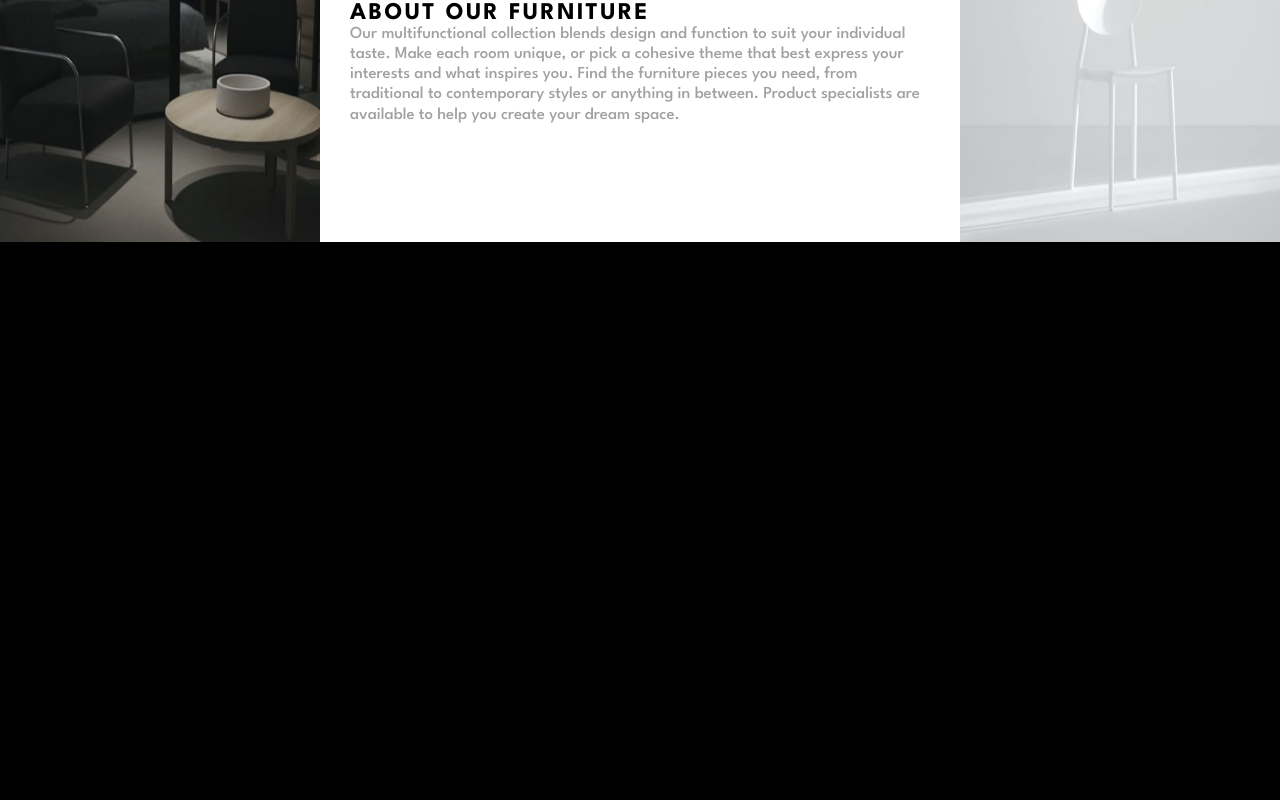
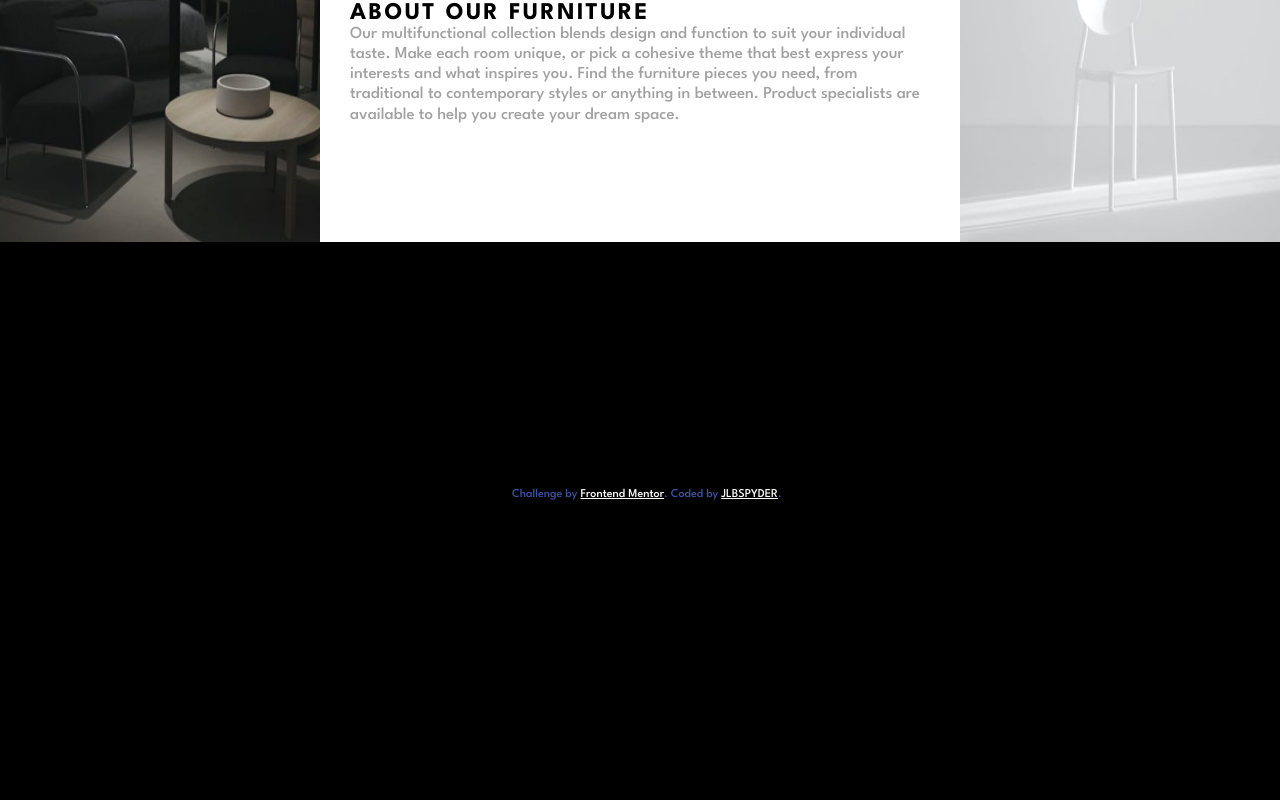
Before and after one commit to Jlbspyder/Room-Homepage, a React (Vite) app: page / in a window 1280 px wide. Shown: the part 468-1268 px from the top of the page. After the commit the page ends 968 px from the top, so only its background shows below. Built offline with nearby package versions, Linux system fonts and the light colour scheme.

Commit message:
Update index.css

```diff
--- a/src/index.css
+++ b/src/index.css
@@ -222,9 +222,7 @@ button {
   border: none;
 }
 .attribution {
-position: absolute;
-top: 220%;
-left: 17%;
+display: none;
 }
 @keyframes slideFromLeft {
   0% {
```
